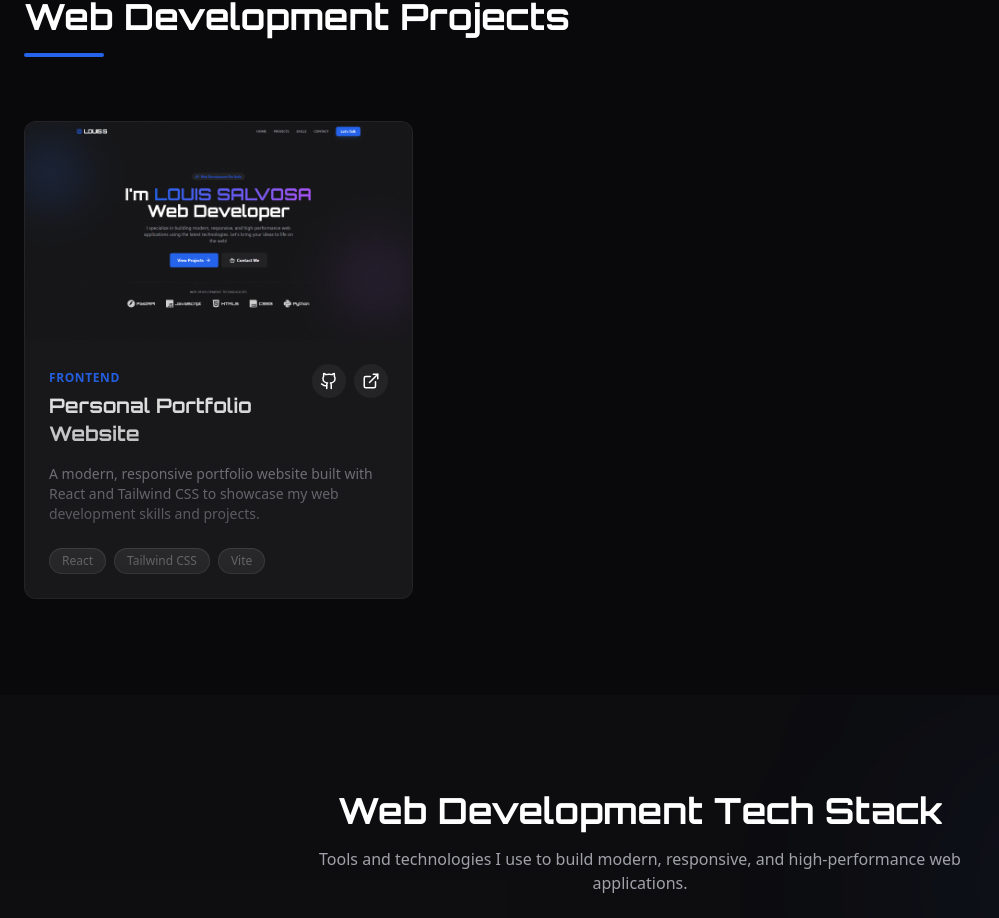
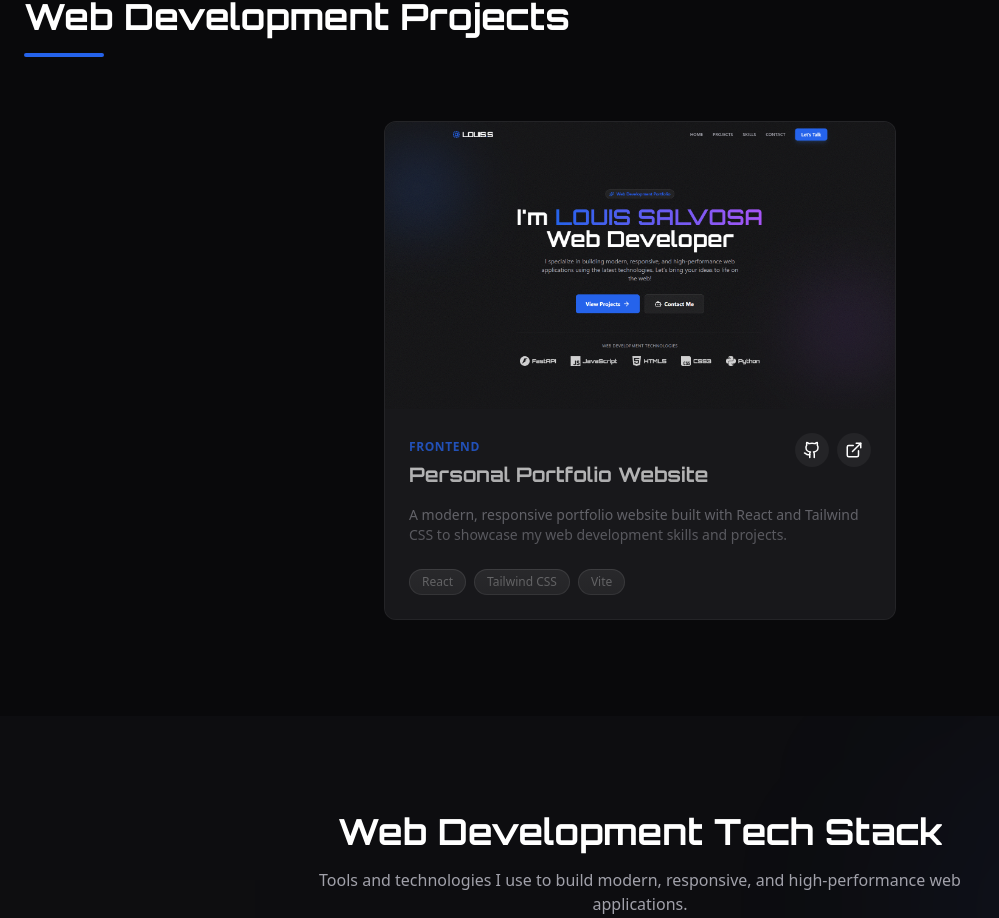
Before and after one commit to louis-salvosa0101/web-portfolio, a React (Vite) app: page / in a window 1280 px wide. Shown: the part 899-1817 px from the top of the page, without its empty margins (0-999 px from the left). Built offline with nearby package versions, Linux system fonts and the light colour scheme.

Commit message:
center the project cards if one or two projects

```diff
--- a/src/components/Projects.jsx
+++ b/src/components/Projects.jsx
@@ -46,7 +46,11 @@ const Projects = () => {
                     <div className="h-1 w-20 bg-accent rounded-full" />
                 </motion.div>
 
-                <div className="grid md:grid-cols-2 lg:grid-cols-3 gap-8">
+                {/**
+                 * Center the project cards when there are only one or two projects,
+                 * otherwise use the standard responsive grid layout.
+                 */}
+                <div className={`gap-8 ${projects.length <= 2 ? 'flex flex-col md:flex-row justify-center items-start' : 'grid md:grid-cols-2 lg:grid-cols-3'}`}>
                     {projects.map((project, index) => (
                         <motion.div
                             key={index}
@@ -54,7 +58,7 @@ const Projects = () => {
                             whileInView={{ opacity: 1, y: 0 }}
                             viewport={{ once: true }}
                             transition={{ delay: index * 0.1 }}
-                            className="group relative bg-secondary rounded-xl overflow-hidden border border-white/5 hover:border-accent/50 transition-colors"
+                            className={`group relative bg-secondary rounded-xl overflow-hidden border border-white/5 hover:border-accent/50 transition-colors w-full ${projects.length <= 2 ? 'max-w-lg' : ''}`}
                         >
                             <div className="aspect-video overflow-hidden">
                                 <img
```
